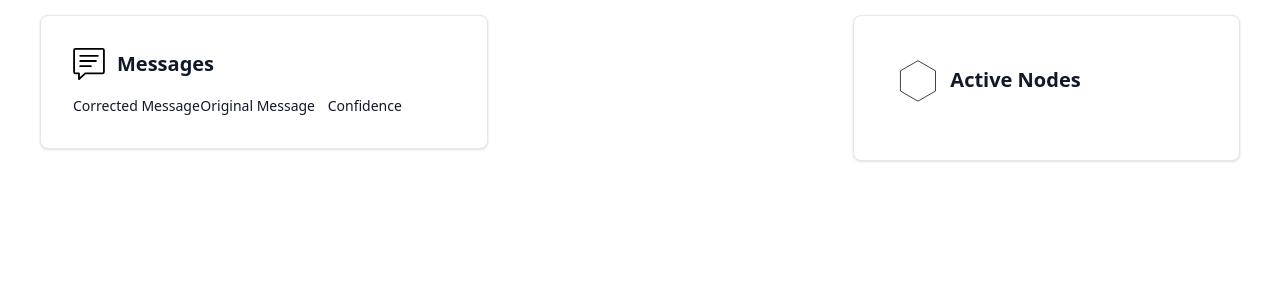
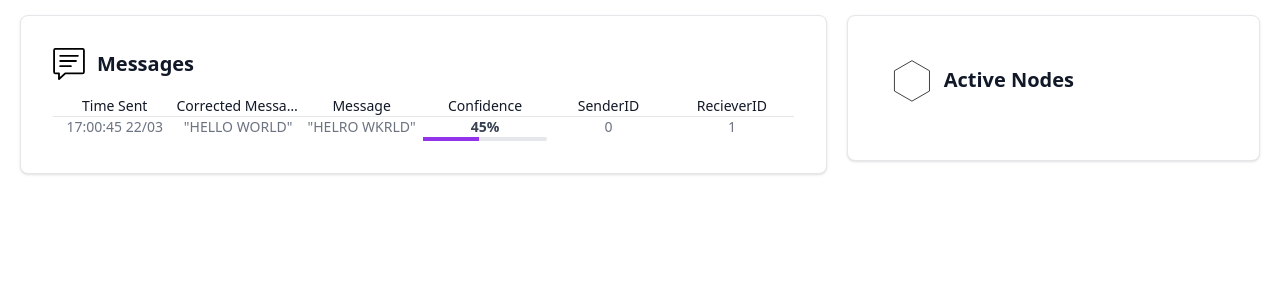
Before and after one commit to luigirinaldi/GoodTeam, a Flask app: page /dashboard in a window 1280 px wide. Shown: the part 65-365 px from the top of the page. Run offline with Flask 2, Linux system fonts and the light colour scheme; data that the repository does not hold is empty.

Commit message:
website message partial implemented

```diff
--- a/Website/static/dist/css/output.css
+++ b/Website/static/dist/css/output.css
@@ -599,6 +599,14 @@ video {
   grid-column-start: 1;
 }
 
+.col-end-2 {
+  grid-column-end: 2;
+}
+
+.col-end-3 {
+  grid-column-end: 3;
+}
+
 .row-start-1 {
   grid-row-start: 1;
 }
@@ -622,6 +630,16 @@ video {
   margin-right: 2.5rem;
 }
 
+.-my-3 {
+  margin-top: -0.75rem;
+  margin-bottom: -0.75rem;
+}
+
+.mx-5 {
+  margin-left: 1.25rem;
+  margin-right: 1.25rem;
+}
+
 .mb-12 {
   margin-bottom: 3rem;
 }
@@ -694,6 +712,22 @@ video {
   margin-right: 1rem;
 }
 
+.mt-3 {
+  margin-top: 0.75rem;
+}
+
+.mt-2 {
+  margin-top: 0.5rem;
+}
+
+.-mb-3 {
+  margin-bottom: -0.75rem;
+}
+
+.-mb-2 {
+  margin-bottom: -0.5rem;
+}
+
 .block {
   display: block;
 }
@@ -750,6 +784,14 @@ video {
   height: 1.75rem;
 }
 
+.h-1 {
+  height: 0.25rem;
+}
+
+.h-1\.5 {
+  height: 0.375rem;
+}
+
 .w-5 {
   width: 1.25rem;
 }
@@ -808,6 +854,18 @@ video {
 
 .grid-cols-3 {
   grid-template-columns: repeat(3, minmax(0, 1fr));
+}
+
+.grid-cols-2 {
+  grid-template-columns: repeat(2, minmax(0, 1fr));
+}
+
+.grid-cols-5 {
+  grid-template-columns: repeat(5, minmax(0, 1fr));
+}
+
+.grid-cols-6 {
+  grid-template-columns: repeat(6, minmax(0, 1fr));
 }
 
 .grid-rows-1 {
@@ -987,6 +1055,21 @@ video {
   background-color: rgb(126 34 206 / var(--tw-bg-opacity));
 }
 
+.bg-gray-200 {
+  --tw-bg-opacity: 1;
+  background-color: rgb(229 231 235 / var(--tw-bg-opacity));
+}
+
+.bg-teal-300 {
+  --tw-bg-opacity: 1;
+  background-color: rgb(94 234 212 / var(--tw-bg-opacity));
+}
+
+.bg-purple-600 {
+  --tw-bg-opacity: 1;
+  background-color: rgb(147 51 234 / var(--tw-bg-opacity));
+}
+
 .p-6 {
   padding: 1.5rem;
 }
--- a/Website/templates/dash.html
+++ b/Website/templates/dash.html
@@ -35,7 +35,7 @@
 </nav>
 {% endblock %}
 {% block content %}
-<div class="flex grid grid-cols-3 grid-rows-1 items-start gap-5 mt-20 mx-10">
+<div class="flex grid grid-cols-3 grid-rows-1 items-start mt-20 mx-5">
     <div class="col-start-3 row-start-1">
         <div class="w-full max-w-md p-4 bg-white border border-gray-200
             rounded-lg shadow sm:p-8 ">
@@ -81,8 +81,8 @@
         </div>
 
     </div>
-    <div class="col-start-1 row-start-1 col-span-2">
-        <div class="w-full max-w-md p-4 bg-white border border-gray-200
+    <div class="mr-5 col-start-1 row-start-1 col-end-3">
+        <div class="w-full p-4 bg-white border border-gray-200
             rounded-lg shadow sm:p-8 ">
             <div class="flex items-center mb-4">
                 <img class="w-8 h-8 mr-3"
@@ -92,7 +92,16 @@
             </div>
             <div class="flow-root">
                 <ul role="list" class="divide-y divide-gray-200">
-                    <li class="flex grid-cols-3 grid-rows-1 justify-between">
+                    <li class="flex grid-cols-6 grid-rows-1 justify-between text-center">
+                        <div class="flex-1 min-w-0">
+                            <p class="text-sm font-medium text-gray-900
+                                truncate ">
+                                Time Sent
+                            </p>
+                            <p class="text-sm text-gray-500 truncate
+                                ">
+                            </p>
+                        </div>
                         <div class="flex-1 min-w-0">
                             <p class="text-sm font-medium text-gray-900
                                 truncate ">
@@ -105,7 +114,7 @@
                         <div class="flex-1 min-w-0">
                             <p class="text-sm font-medium text-gray-900
                                 truncate ">
-                                Original Message
+                                Message
                             </p>
                             <p class="text-sm text-gray-500 truncate
                                 ">
@@ -120,6 +129,78 @@
                                 ">
                             </p>
                         </div>
+                        <div class="flex-1 min-w-0">
+                            <p class="text-sm font-medium text-gray-900
+                                truncate ">
+                                SenderID
+                            </p>
+                            <p class="text-sm text-gray-500 truncate
+                                ">
+                            </p>
+                        </div>
+                        <div class="flex-1 min-w-0">
+                            <p class="text-sm font-medium text-gray-900
+                                truncate ">
+                                RecieverID
+                            </p>
+                            <p class="text-sm text-gray-500 truncate
+                                ">
+                            </p>
+                        </div>
+                    </li>
+                    <li class="flex grid-cols-6 grid-rows-1 justify-between text-center">
+                        <div class="flex-1 min-w-0">
+                            <p class="text-sm text-gray-500
+                                truncate ">
+                                17:00:45 22/03
+                            </p>
+                            <p class="text-sm text-gray-500 truncate
+                                ">
+                            </p>
+                        </div>
+                        <div class="flex-1 min-w-0">
+                            <p class="text-sm text-gray-500 ">
+                                "HELLO WORLD"
+                            </p>
+                            <p class="text-sm text-gray-500 truncate
+                                ">
+                            </p>
+                        </div>
+                        <div class="flex-1 min-w-0">
+                            <p class="text-sm font-medium text-gray-500 ">
+                                "HELRO WKRLD"
+                            </p>
+                            <p class="text-sm text-gray-500 truncate
+                                ">
+                            </p>
+                        </div>
+                        <div class="flex-1 min-w-0 ">
+                            <p class="text-sm font-bold text-gray-700 -mb-2
+                                truncate ">
+                                45%
+                            </p>
+                            <div class="w-full bg-gray-200 rounded-full dark:bg-gray-700">
+                                <div class="mt-2 bg-purple-600 h-1 text-xs font-bold" style="width: 45%"></div>
+                            </div>
+                        </div>
+                        <div class="flex-1 min-w-0">
+                            <p class="text-sm font-medium text-gray-500 text-center
+                                truncate ">
+                                0
+                            </p>
+                            <p class="text-sm text-gray-500 truncate
+                                ">
+                            </p>
+                        </div>
+                        <div class="flex-1 min-w-0 text-center">
+                            <p class="text-sm font-medium text-gray-500
+                                truncate ">
+                                1
+                            </p>
+                            <p class="text-sm text-gray-500 truncate
+                                ">
+                            </p>
+                        </div>
                     </li>
                 </ul>
             </div>
```
Also changed, not shown: other parts of Website/static/dist/css/output.css (+52 -0 lines).
